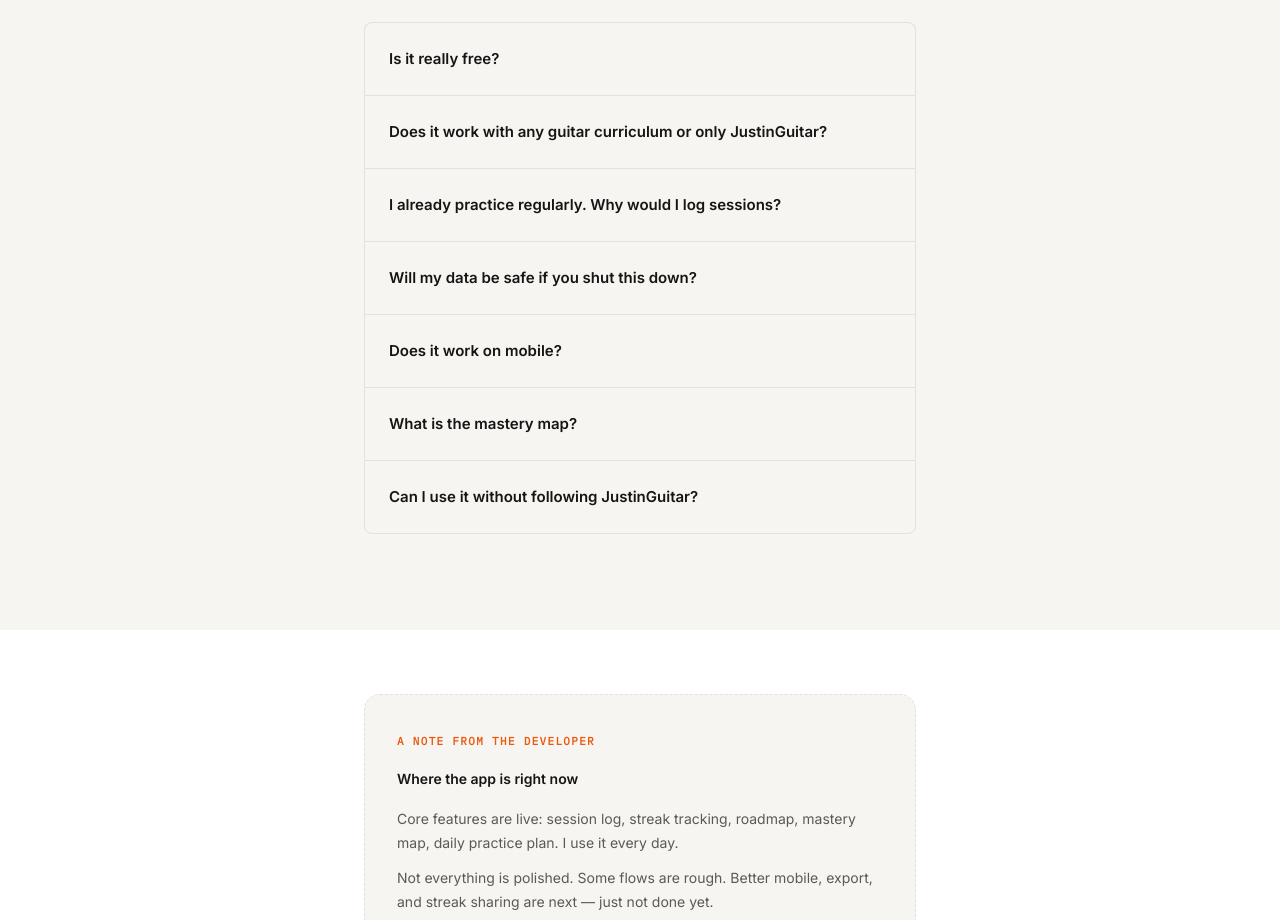
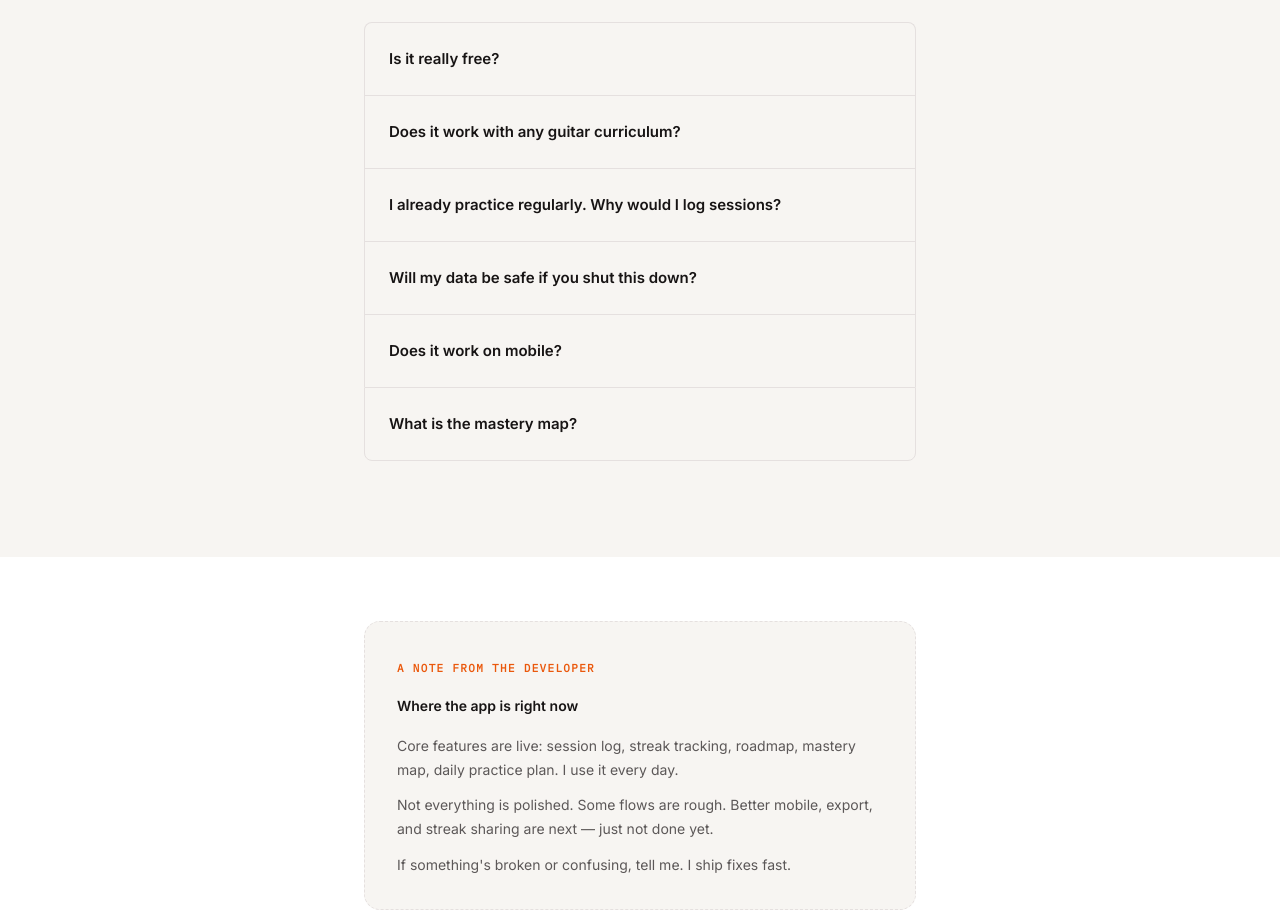
Before and after one commit to rajathbrgowda/guitar-mastery-hub, a React (Vite) app in the folder client/: page / in a window 1280 px wide. Shown: the part 4280-5200 px from the top of the page. Built offline with nearby package versions, Linux system fonts and the light colour scheme; no server answers; some icons are missing.

Commit message:
copy(faq): curriculum FAQ is now any-curriculum — JG named as one option

```diff
--- a/client/src/components/FAQSection.tsx
+++ b/client/src/components/FAQSection.tsx
@@ -17,8 +17,8 @@ const FAQ_ITEMS = [
     a: 'Yes. No credit card, no trial period, no premium tier. I built this to use myself and it costs me almost nothing to run. There are no plans to charge for it.',
   },
   {
-    q: 'Does it work with any guitar curriculum or only JustinGuitar?',
-    a: 'The default curriculum follows JustinGuitar Grade 1–3 because that is what I use. You can switch to other curricula in Settings. The session log, streaks, and analytics work regardless of which curriculum you pick.',
+    q: 'Does it work with any guitar curriculum?',
+    a: 'Yes. You can choose from JustinGuitar, Marty Music, Andy Guitar, or a general path in Settings. Each curriculum has its own skill map, and your progress is tracked independently per curriculum. You can switch anytime without losing data.',
   },
   {
     q: 'I already practice regularly. Why would I log sessions?',
@@ -35,10 +35,6 @@ const FAQ_ITEMS = [
   {
     q: 'What is the mastery map?',
     a: 'It is a visual overview of every skill in your curriculum — not started, learning, mastered, or rusty. A skill goes rusty if you have not practiced it in 21 days. It is a quick way to see what needs attention without digging through session logs.',
-  },
-  {
-    q: 'Can I use it without following JustinGuitar?',
-    a: 'Yes. The practice log, streak calendar, and analytics are generic. The roadmap and skill tree are tied to a structured curriculum, but you can pick the one that matches your current approach or ignore those sections entirely.',
   },
 ];
 
```
